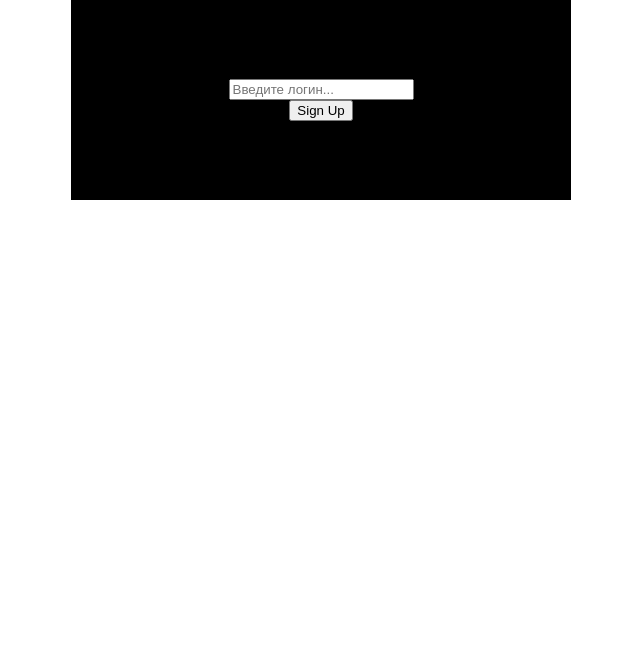
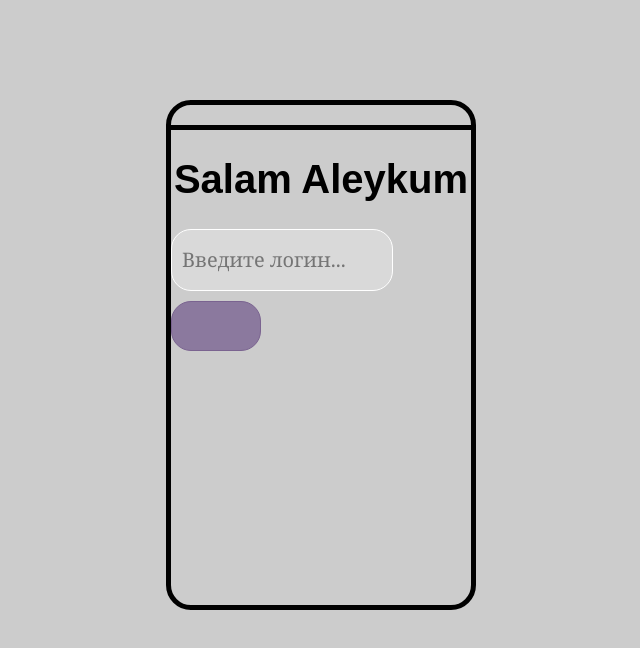
Before and after one commit to Xorunjiy97/react-chat, a React app: page / in a window 1280 px wide. Shown: the top 648 px of the page, without its empty margins (319-959 px from the left). Built offline with nearby package versions, Linux system fonts and the light colour scheme.

Commit message:
new page

```diff
--- a/src/manager/loginManager/reducer.js
+++ b/src/manager/loginManager/reducer.js
@@ -5,7 +5,7 @@ const initialState = {
         isLoged: false,
 
 }
-
+// eslint-disable-next-line
 export default (state = initialState, action) => {
     switch (action.type) {
         case constants.SAVE_CURRENT_USER_STORE:
--- a/src/modules/login/Login.jsx
+++ b/src/modules/login/Login.jsx
@@ -66,16 +66,28 @@ class Login extends React.PureComponent {
         } = this;
         console.log('--------render-------')
         return (
-            <div className={'wrapper'}>
-                <input name={'login'}
-                       value={this.state.login}
-                       onChange={handleInput}
-                       className={'login__input'}
-                       placeholder={'Введите логин...'}
-                />
-                <button onClick={handleClick}
-                        children={'Sign Up'}
-                />
+            <div className = {'root__avtoriz-container'}>
+                <div className = {'avtoriz-container__heder-div'}>
+                    <h1 className = {'heder-div__heder-text'}
+                        children={'Salam Aleykum'}
+                    ></h1>
+                </div>
+                <div className = {'window__login-body'}>
+                    <div className = {'avtoriz-container__login-input-div'}>
+                        <input name={'login'}
+                            placeholder= {'Введите логин...'}
+                            className = {'login-input-div__login-input'}
+                            onChange={handleInput}
+                            />
+
+                    </div>
+                </div>
+                <div className = {'avtoriz-container__login-button-div'}>
+                    <button id = {'login-button'}
+                    className = {'login-button-div__login-button'}
+                    onClick={handleClick}
+                    ></button>
+                </div>
             </div>
         );
     }
--- a/src/modules/login/loginStyles.css
+++ b/src/modules/login/loginStyles.css
@@ -1,15 +1,134 @@
-#root {
+body {
+    background: #ccc;
+  }
+
+  #root {
+    margin-top: 100px;
+    justify-content: center;
     display: flex;
+  }
+
+  .root__main-container {
+    height: 500px;
+    width: 300px;
+    border: solid 5px black;
+    border-radius: 25px;
+    justify-content: center;
+  }
+
+  .main-container__message-div {
+    border: solid 2px black;
+    display: flex;
+    height: 370px;
+    margin: 10px;
+    margin-top: 20px;
+    border-top-left-radius: 10px;
+    border-top-right-radius: 10px;
+    background-color: #45668e;
+  }
+
+  .main-container__footer-container {
+    margin: 0 10px;
+    height: 50px;
     align-items: center;
+    display: flex;
+    margin-top: 20px;
+    margin-left: 20px;
+    border-radius: 10px;
+    display: flex;
+  }
+
+  .footer-container__text-arena {
+    font-size: 20px;
+    font-family: Georgia, "Times New Roman", Times, serif;
+    height: 40px;
+    width: 200px;
+    border: 1px solid #fff;
+    background: rgba(255, 255, 255, 0.25);
+    border-radius: 20px;
+    padding: 10px;
+    outline: none;
+  }
+
+  .footer-container__send-message {
+    height: 44px;
+    width: 60px;
+    margin-left: 10px;
+    background-color: #8b799e;
+    border: 1px solid #7a6390;
+    border-radius: 20px;
+  }
+
+  .root__avtoriz-container {
+    height: 500px;
+    width: 300px;
+    border: solid 5px black;
+    border-radius: 25px;
     justify-content: center;
-}
+  }
 
-.wrapper {
-    width: 500px;
-    height: 200px;
-    background-color: #000000;
+  .avtoriz-container__heder-div {
+    justify-content: center;
     display: flex;
+    margin-top: 20px;
+    border-top: 5px solid black;
+    font-size: 20px;
+    font-family: sans-serif;
+  }
+
+  .login-input-div__login-input {
+    font-size: 20px;
+    font-family: Georgia, "Times New Roman", Times, serif;
+    height: 40px;
+    width: 200px;
+    border: 1px solid #fff;
+    background: rgba(255, 255, 255, 0.25);
+    border-radius: 20px;
+    padding: 10px;
+    outline: none;
+  }
+
+  .login-button-div__login-button {
+    height: 50px;
+    width: 90px;
+    margin-top: 10px;
+    background-color: #8b799e;
+    border: 1px solid #7a6390;
+    border-radius: 20px;
+  }
+
+  .avtoriz-container__vindow-body {
+    height: 320px;
+    display: flex;
+    justify-content: center;
+    align-items: center;
     flex-direction: column;
-    align-items: center;
-    justify-content: center;
-}
+    border-bottom: 5px solid black;
+  }
+
+  .root__log-out-button {
+    height: 30px;
+    width: 30px;
+    border-radius: 20px;
+    background-color: aqua;
+  }
+
+  .message-li__message-ul {
+    list-style: none;
+    display: flex;
+    flex-flow: column-reverse;
+    flex-direction: column;
+  }
+
+  .ul_li {
+    border: solid 1px black;
+    border-radius: 10px;
+    padding-left: 10px;
+    margin-bottom: 5px;
+    width: 200px;
+    display: table-cell;
+    vertical-align: middle;
+    color: white;
+    font-family: "Segoe UI", Tahoma, Geneva, Verdana, sans-serif;
+    overflow-y: auto;
+  }
```
Also changed, not shown: 1 other file (tests, documents, lock files or other folders).
